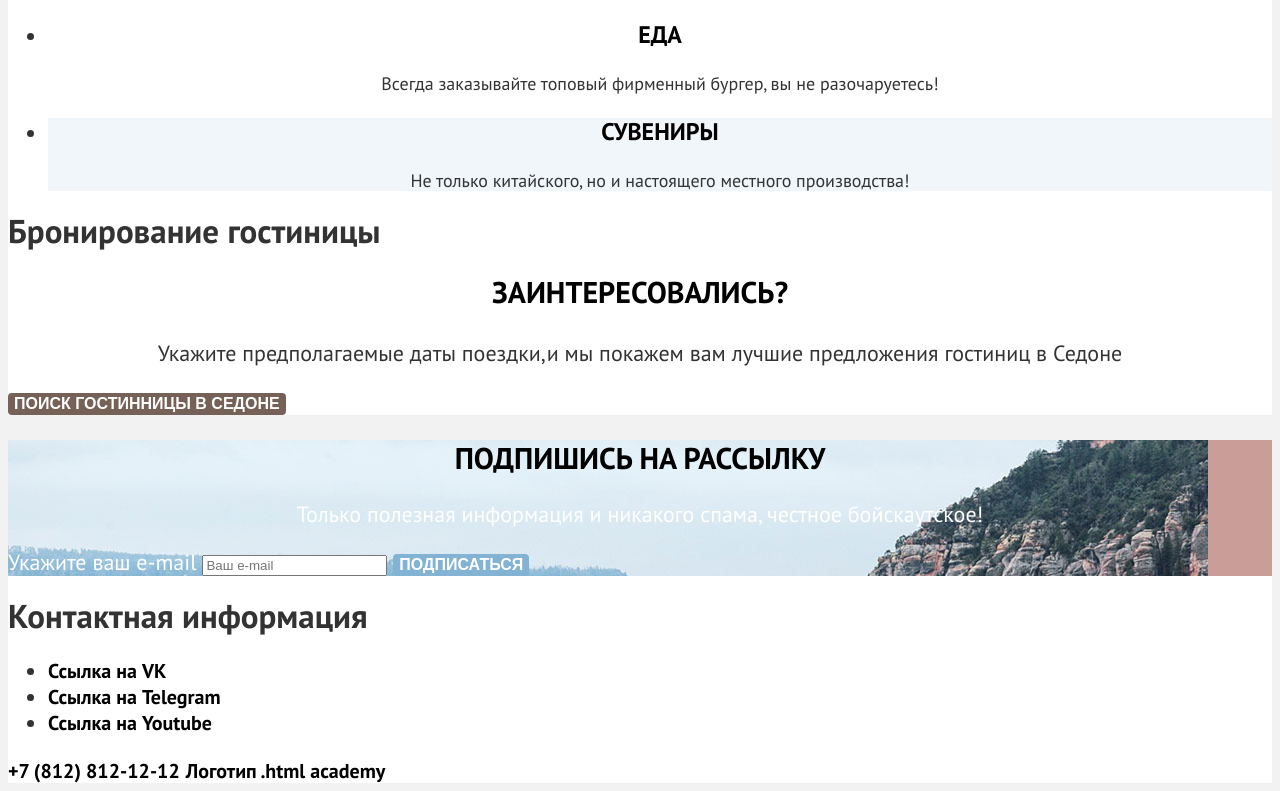
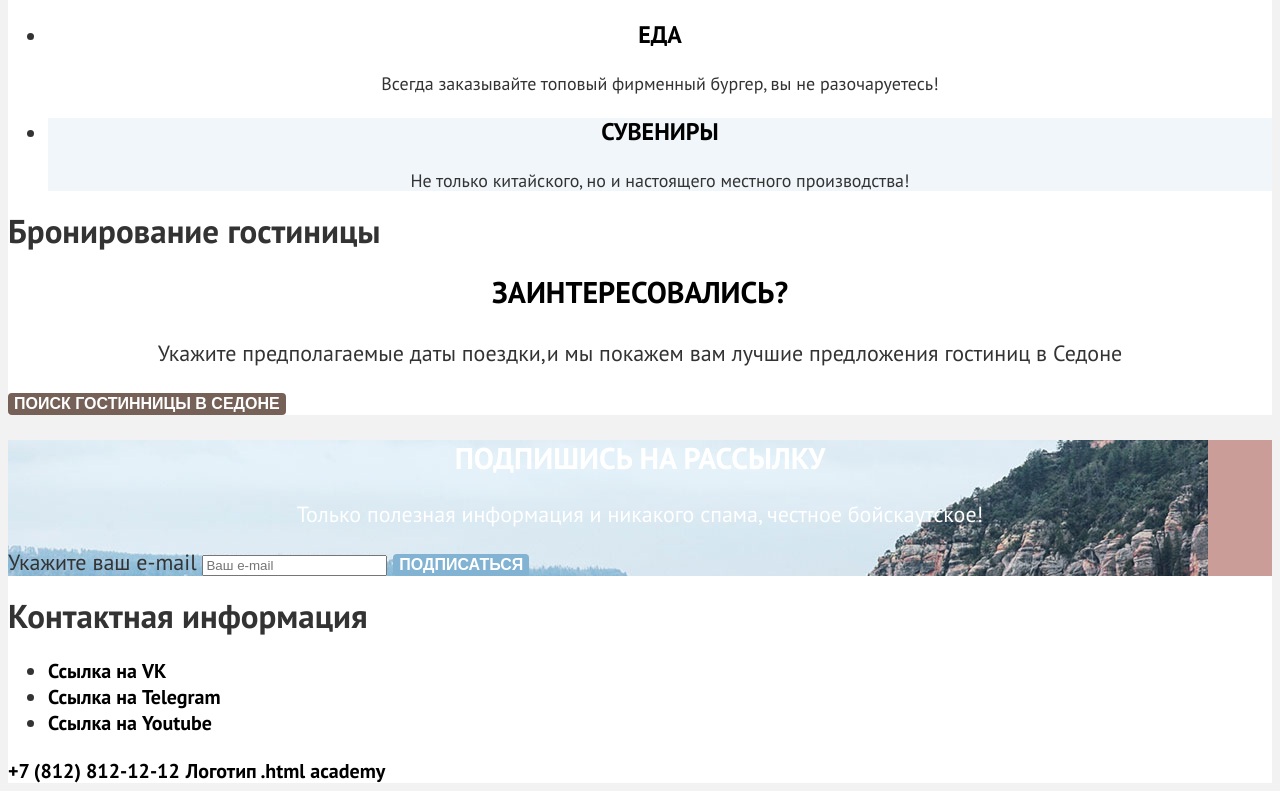
Before and after one commit to ropegleb/2617881-sedona-2, a plain HTML site: page index.html in a window 1280 px wide. Shown: the part 2478-3269 px from the top of the page. Drawn offline with Linux system fonts and the light colour scheme.

Commit message:
edited css

```diff
--- a/styles/styles.css
+++ b/styles/styles.css
@@ -135,7 +135,6 @@ body {
 
 }
 
-
 .reasons-item:nth-child(2n):not(:first-child):not(:last-child) {
   background-color: #83B3D31F;
   ;
@@ -157,8 +156,12 @@ body {
 }
 
 .subscription-index  {
+  background: #cb9d99 url("../images/background/index-background.jpg") no-repeat;
+}
+
+.subscription-index .subscription-title,
+.subscription-index .subscription-subtitle {
   color: #FFFFFF;
-  background: #cb9d99 url("../images/background/index-background.jpg") no-repeat;
 }
 
 .filter {
```
